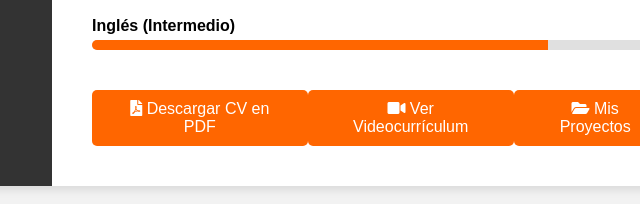
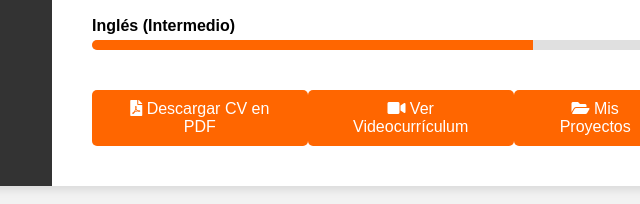
Before and after one commit to marcvalle10/CV-VallejoMarcos.github.io, a plain HTML site: page index.html in a window 1280 px wide. Shown: the part 1725-1929 px from the top of the page, 348-988 px from the left. Drawn offline with Linux system fonts and the light colour scheme.

Commit message:
Update index.html

```diff
--- a/index.html
+++ b/index.html
@@ -193,7 +193,7 @@
                 <div class="skill">
                     <label>Inglés (Intermedio)</label>
                     <div class="progress-bar">
-                        <div class="progress" style="width: 60%;"></div>
+                        <div class="progress" style="width: 58%;"></div>
                     </div>
                 </div>
             </section>
```
